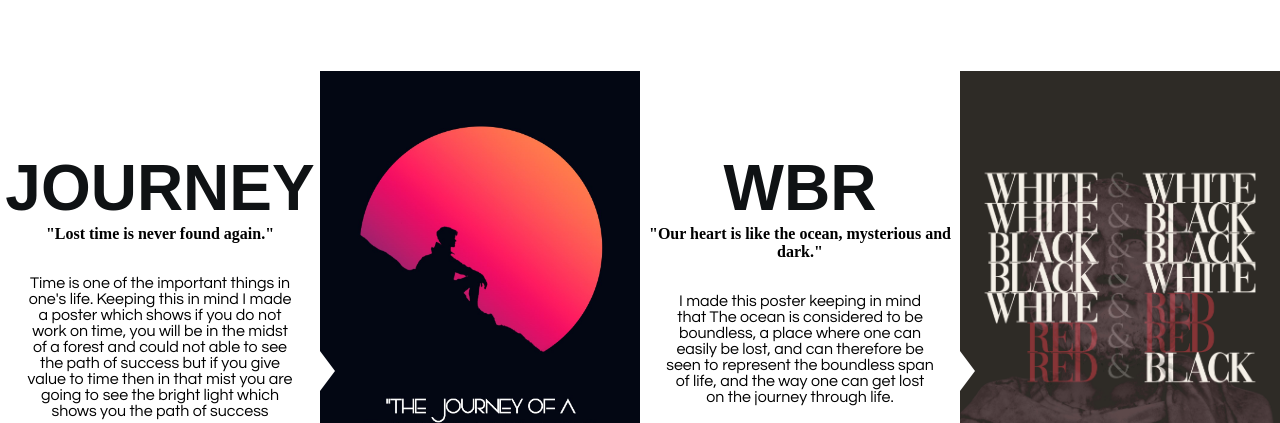
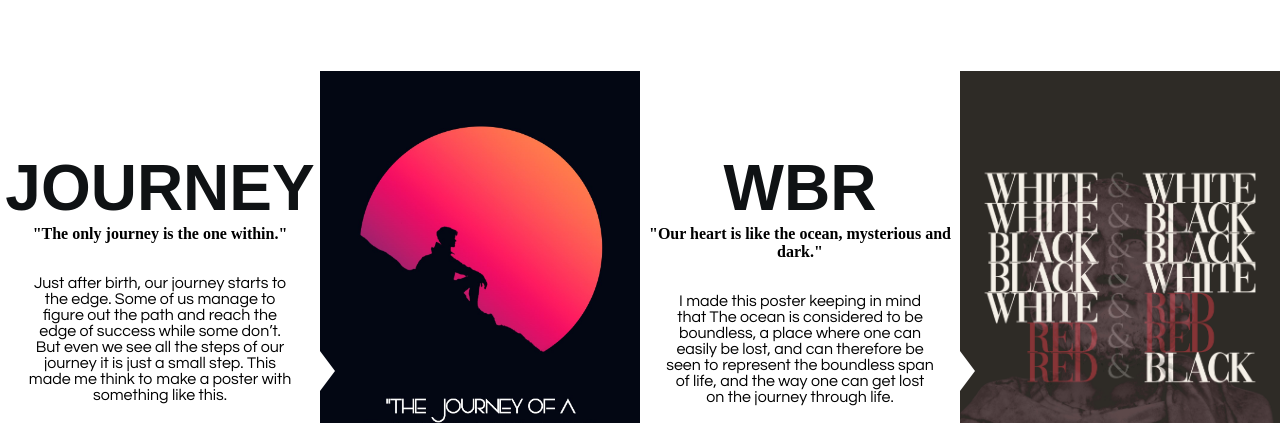
Before and after one commit to sha22-2001/portfolioposter2.github.io, a plain HTML site: page index.html in a window 1280 px wide. Shown: the part 693-1116 px from the top of the page. Drawn offline with Linux system fonts and the light colour scheme.

Commit message:
Update index.html

```diff
--- a/index.html
+++ b/index.html
@@ -52,11 +52,11 @@
 
         <div class="col">
             <h2>journey</h2>
-            <h3>"Lost time is never found again."</h3>
-            <p> Time is one of the important things in one's life. Keeping this in mind I made a poster which
-                shows if you do not work on time, you will be in the midst of a forest and could not able to see the path of
-                 success but if you give value to time then in that mist you are going to see the bright light which
-                  shows you the path of success     </p>
+            <h3>"The only journey is the one within."</h3>
+            <p> Just after birth, our journey starts to the edge.
+                Some of us manage to figure out the path and reach the edge of success while some don’t.
+                But even we see all the steps of our journey it is just a small step. This made me think to make a poster with something like this.
+    </p>
                 <div class="Social_Link">
                     <a href="https://www.instagram.com/p/CSJMIQRB0nN/">
                     <i class="fa fa-instagram" ></i></a>
```
